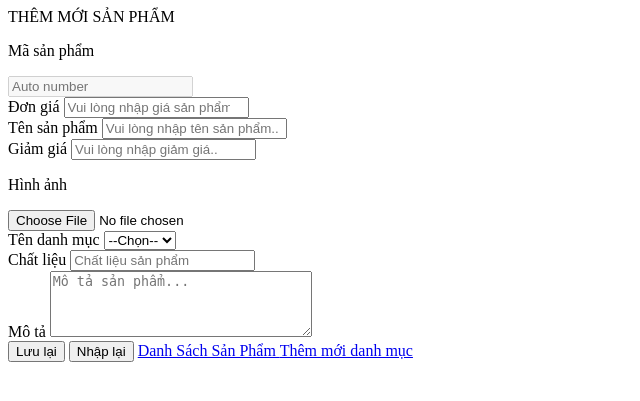
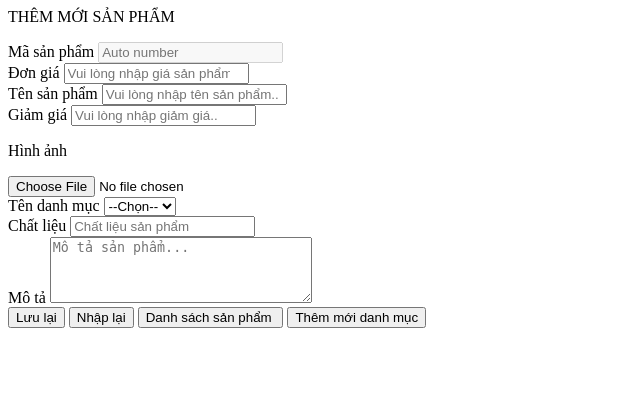
Before and after one commit to DungDev0106/WEB2041_Du_an-mau, a PHP site: page /admin/products/add_pro.php in a window 1280 px wide. Shown: the top 401 px of the page, without its empty margins (0-640 px from the left). Run offline with PHP 8.4, Linux system fonts and the light colour scheme; data that the repository does not hold is empty.

Commit message:
add pro update

```diff
--- a/admin/products/add_pro.php
+++ b/admin/products/add_pro.php
@@ -3,7 +3,7 @@
 ?>
 
 <section class="product w-full mt-5 leading-8">
-    <p class="p-3 text-[28px] border bg-[#EEE] rounded-md">
+    <p class="p-3 mb-5 text-[28px] border bg-[#EEE] rounded-md">
         THÊM MỚI SẢN PHẨM
     </p>
     <?php
@@ -12,7 +12,7 @@
         <form action="index_admin.php?act=add_pro" method="post" enctype="multipart/form-data">
             <div class="grid grid-cols-2 gap-x-8 gap-y-2">
                 <div class="">
-                    <p>Mã sản phẩm</p>
+                    <label>Mã sản phẩm</label>
                     <input class="border w-full rounded-[4px] px-3 h-[40px]"
                            type="text" disabled name="ma_san_pham"
                            placeholder="Auto number">
@@ -39,7 +39,7 @@
                            placeholder="Vui lòng nhập giảm giá..">
                 </div>
                 <div>
-                    <p>Hình ảnh</p>
+                    <p class="text-[19px]">Hình ảnh</p>
                     <input class="border w-full rounded-[4px] px-3  h-[40px]"
                            type="file" name="hinh_anh"
                     >
@@ -69,18 +69,16 @@
                           placeholder="Mô tả sản phẩm..."
                           ></textarea>
             </div>
-            <input class=" border px-3 py-1  mt-3 rounded-[4px] bg-[#FFC0CB] hover:font-[500]"
-                   type="submit" value="Lưu lại" name="add_pro">
-            <input class=" border px-3 py-1 mt-3 rounded-[4px] bg-[#FFC0CB] hover:font-[500]"
-                   type="submit" value="Nhập lại" name="nhap_lai">
-            <a href="index_admin.php?act=list_pro"
-               class=" border px-3 py-[10.5px] mt-3 rounded-[4px] bg-[#FFC0CB] hover:font-[500]">
-                Danh Sách Sản Phẩm
-            </a>
-            <a href="index_admin.php?act=add_cate";
-               class=" border px-3 py-[10.5px] ml-1 mt-3 rounded-[4px] bg-[#FFC0CB] hover:font-[500]">
-                Thêm mới danh mục
-            </a>
+            <div class="button text-[19px] mt-3">
+                <input class="border px-3 py-1 rounded-[4px] bg-[#FFC0CB] hover:font-[500]"
+                    type="submit" value="Lưu lại" name="add_pro">
+                <input class="border px-3 py-1 rounded-[4px] bg-[#FFC0CB] hover:font-[500]"
+                    type="submit" value="Nhập lại" name="nhap_lai">
+                <input class=" border px-3 py-1 rounded-[4px] bg-[#FFC0CB] hover:font-[500]"
+                        type="button" onclick="location.href='index_admin.php?act=list_pro'" value="Danh sách sản phẩm ">
+                <input class=" border px-3 py-1 rounded-[4px] bg-[#FFC0CB] hover:font-[500]"
+                        type="button" onclick="location.href='index_admin.php?act=add_cate'" value="Thêm mới danh mục">
+            </div>
         </form>
 
 </section>
```
